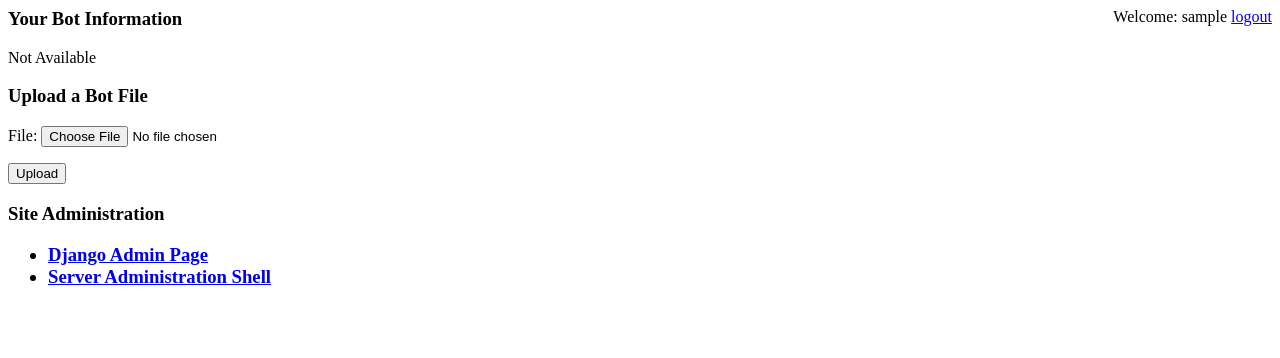
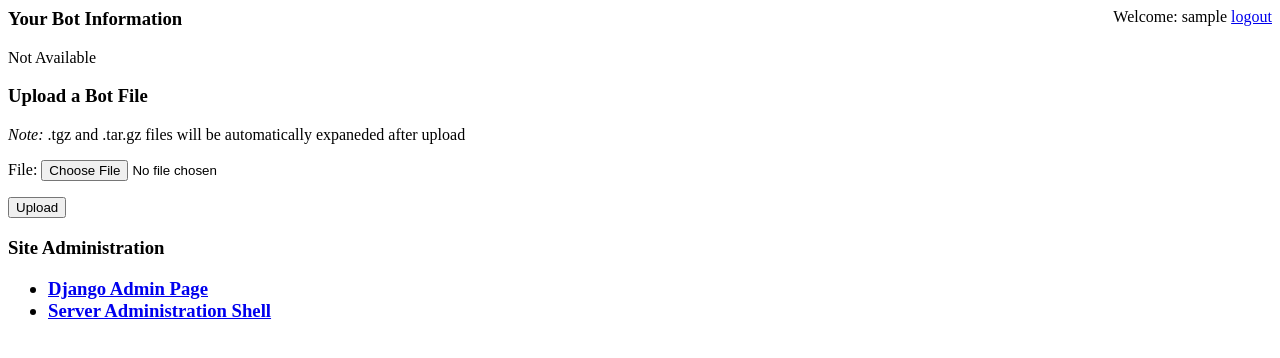
Before and after one commit to jonathanhood/boardgames-django-site, a Django app: template boardgames/templates/index.html in a window 1280 px wide. Shown: the top 358 px of the page. Run offline with Django 3.2, Linux system fonts and the light colour scheme; the template is opened without the code that fills it: values that come from a table or form of the project are taken from there, others are empty; the visitor is signed in with stand-in values (Sample User, id 1); parts of the project's set-up code (start-up, migrations or seed data) failed here and were passed over.

Commit message:
Add file upload capability

```diff
--- a/boardgames/boardgamesapp/views.py
+++ b/boardgames/boardgamesapp/views.py
@@ -4,11 +4,15 @@ from django.contrib.auth.decorators import login_required
 from models import Bot
 from forms import UploadFileForm
 import os
+import subprocess
 
 def write_file_to_disk(uploaded_file, path):
     with open(os.path.join(path,uploaded_file.name), 'wb+') as dest:
         for chunk in uploaded_file.chunks():
             dest.write(chunk)
+
+    if(uploaded_file.name.endswith("gz")):
+        subprocess.check_output("tar -xvf {}".format(uploaded_file.name), shell=True, cwd=path)
 
 @login_required
 def index(request):
--- a/boardgames/templates/index.html
+++ b/boardgames/templates/index.html
@@ -17,6 +17,7 @@
     {% endif %}
 
     <h3>Upload a Bot File</h3>
+    <p><em>Note:</em> .tgz and .tar.gz files will be automatically expaneded after upload</p>
     <form action="/upload" method="post" enctype="multipart/form-data">
         {% csrf_token %}
         {{form.as_p}}
```
